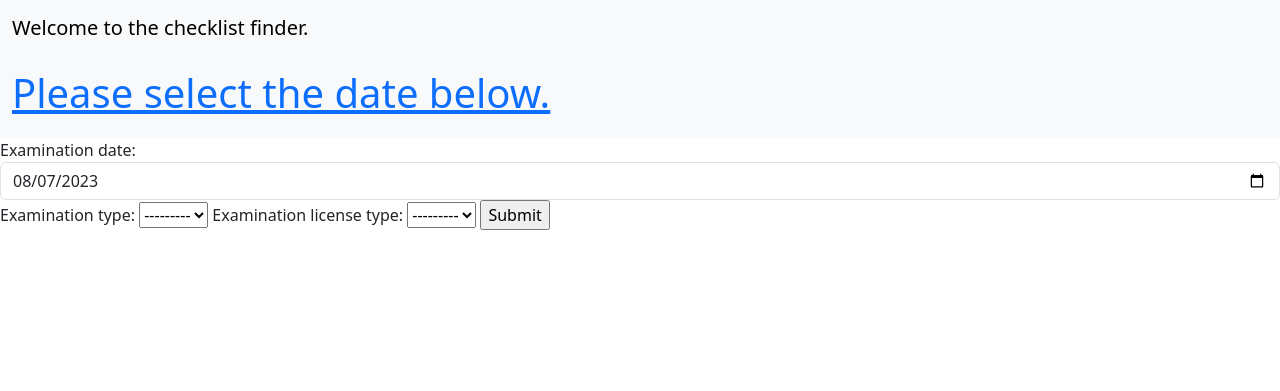
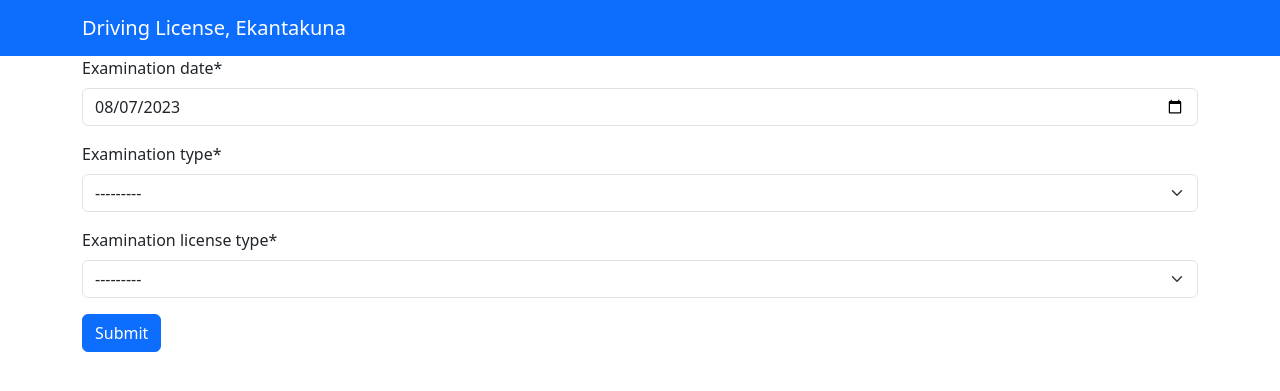
Before and after one commit to sandeeparyal/license_results, a Django app: page /checklist/ in a window 1280 px wide. Shown: the top 391 px of the page. Run offline with Django 4.2, Linux system fonts and the light colour scheme; a user stored in the database is signed in; data comes from the database, SQL or seed files in the repository; some libraries are stand-ins or nearby versions.

Commit message:
The bootstrap5 crispy forms.

```diff
--- /dev/null
+++ b/checklist/templates/checklist/base_generic.html
@@ -0,0 +1,12 @@
+{% load static %}
+<link rel="stylesheet" href="{% static 'checklist/css/bootstrap.min.css' %}">
+<link rel="stylesheet" href="{% static 'checklist/js/bootstrap.bundle.min.js' %}">
+
+
+<nav class="navbar navbar-dark bg-primary">
+	<div class="container-md">
+		<a class="navbar-brand" href="#">  Driving License, Ekantakuna </a>
+	</div>
+</nav>
+
+{% block content %} {% endblock %}
--- a/checklist/templates/checklist/index.html
+++ b/checklist/templates/checklist/index.html
@@ -1,25 +1,13 @@
-{% load static %}
-<link rel="stylesheet" href="{% static 'checklist/css/bootstrap.min.css' %}">
-<link rel="stylesheet" href="{% static 'checklist/js/bootstrap.bundle.min.js' %}">
+{% extends "checklist/base_generic.html" %}
+{% load crispy_forms_tags %}
 
-<!-- As a link -->
-<nav class="navbar bg-body-tertiary">
-  <div class="container-fluid">
-    <a class="navbar-brand" href="#">Welcome to the checklist finder.</a>
-  </div>
-</nav>
+{% block content %}
+<div class="container-md">
+<form action="{% url 'checklist:index' %}"  method="POST">
+          {% csrf_token %}
+          {{ form|crispy}}
+	  <button type="button" class="btn btn-primary"> Submit </button>
+</form>
+</div>
 
-<!-- As a heading -->
-<nav class="navbar bg-body-tertiary">
-  <div class="container-fluid">
-    <span class="navbar-brand mb-0 h1">
-<h1> <a href="#" >Please select the date below.</a> </h1>
-    </span>
-  </div>
-</nav>
-
-   <form action="{% url 'checklist:index' %}"  method="POST">
-          {% csrf_token %}
-          {{ form.as_table }}
-        <input type="submit">
-</form>
+{% endblock %}
--- a/license_results/settings.py
+++ b/license_results/settings.py
@@ -23,7 +23,7 @@ BASE_DIR = Path(__file__).resolve().parent.parent
 SECRET_KEY = "django-insecure-s#c4^)_ssb5+(6*4gd5dl^%hvrie&(71eps^4#6mxff&@l2p@m"
 
 # SECURITY WARNING: don't run with debug turned on in production!
-DEBUG = False
+DEBUG = True
 
 ALLOWED_HOSTS = ['*']
 
@@ -34,6 +34,8 @@ INSTALLED_APPS = [
     'checklist.apps.ChecklistConfig',
     "django.contrib.admin",
     "django.contrib.auth",
+    "crispy_forms",
+    "crispy_bootstrap5",
     "django.contrib.contenttypes",
     "django.contrib.sessions",
     "django.contrib.messages",
@@ -51,6 +53,8 @@ MIDDLEWARE = [
     "django.middleware.clickjacking.XFrameOptionsMiddleware",
 ]
 
+CRISPY_ALLOWED_TEMPLATE_PACKS  = "bootstrap5"
+CRISPY_TEMPLATE_PACK = "bootstrap5"
 STATICFILES_STORAGE = 'whitenoise.storage.CompressedManifestStaticFilesStorage'
 ROOT_URLCONF = "license_results.urls"
 
--- a/requirements.txt
+++ b/requirements.txt
@@ -1 +1,2 @@
 whitenoise
+crispy-bootstrap5
```
Also changed, not shown: templates/registration/login.html (+7 -13 lines), 1 other file.
